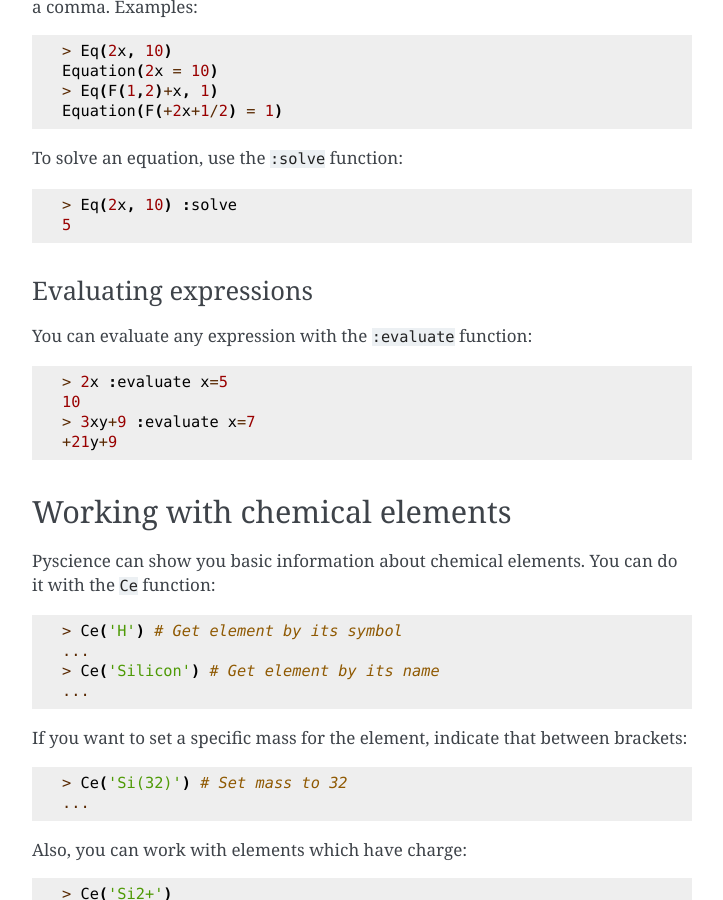
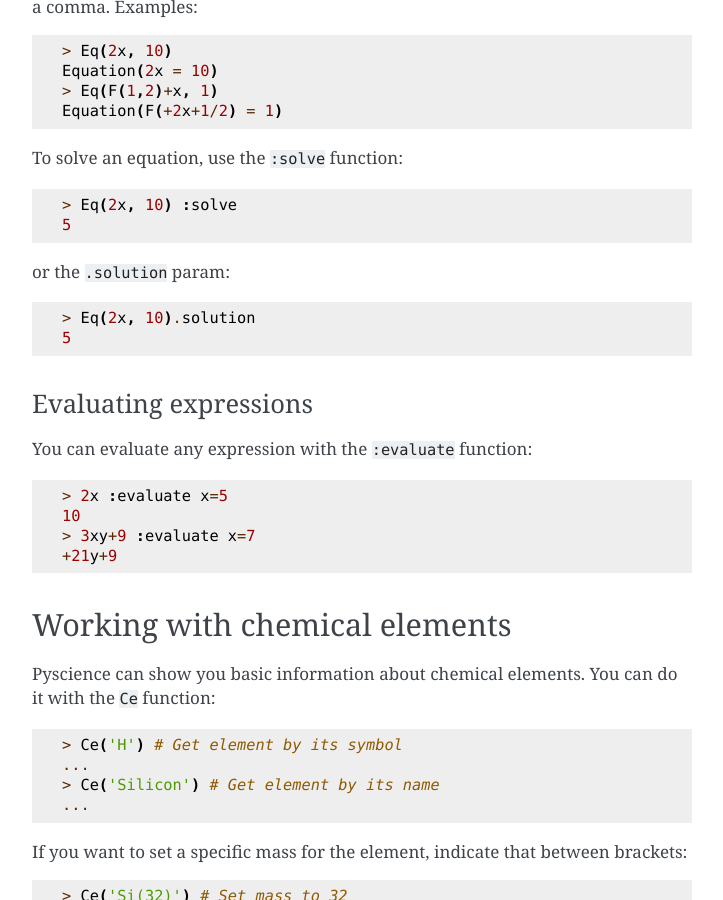
Before and after one commit to alcarazzam/pyscience, a Sphinx documentation site: the page built from doc/source/user_guide.rst, in a window 1280 px wide and 900 px high, scrolled down 2469 px. Shown: the whole window, without its empty margins (388-1111 px from the left). Built offline with Sphinx 7.4.7, drawn with Linux system fonts in a browser that asks for light colours.

Commit message:
Update documentation

```diff
--- a/doc/source/user_guide.rst
+++ b/doc/source/user_guide.rst
@@ -107,6 +107,11 @@
     > Eq(2x, 10) :solve
     5
 
+or the ``.solution`` param::
+
+    > Eq(2x, 10).solution
+    5
+
 Evaluating expressions
 ^^^^^^^^^^^^^^^^^^^^^^
 You can evaluate any expression with the ``:evaluate`` function::
```
Also changed, not shown: 2 other files.
